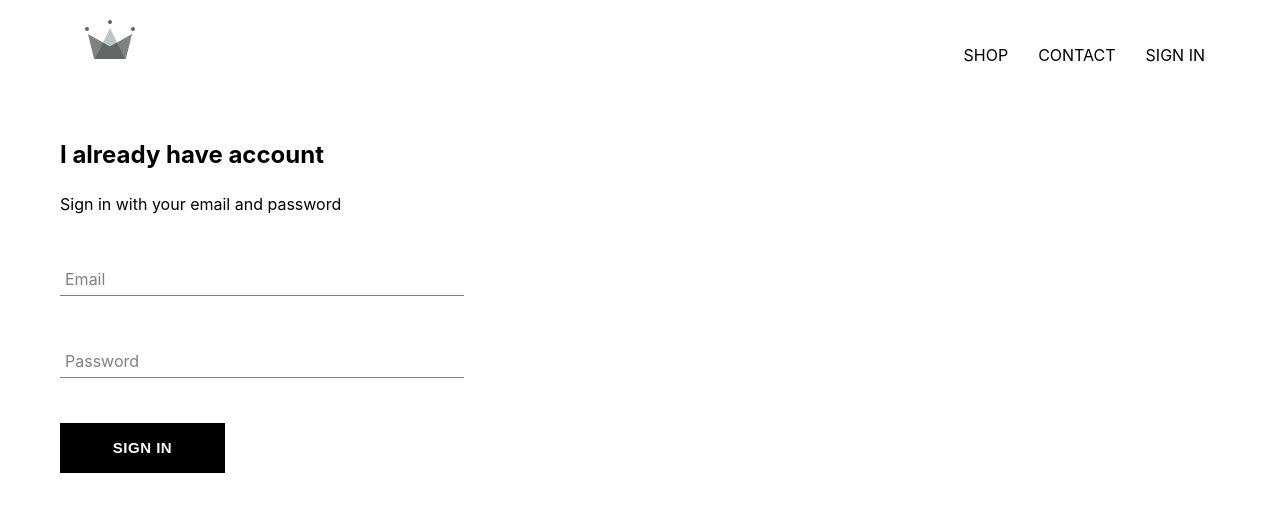
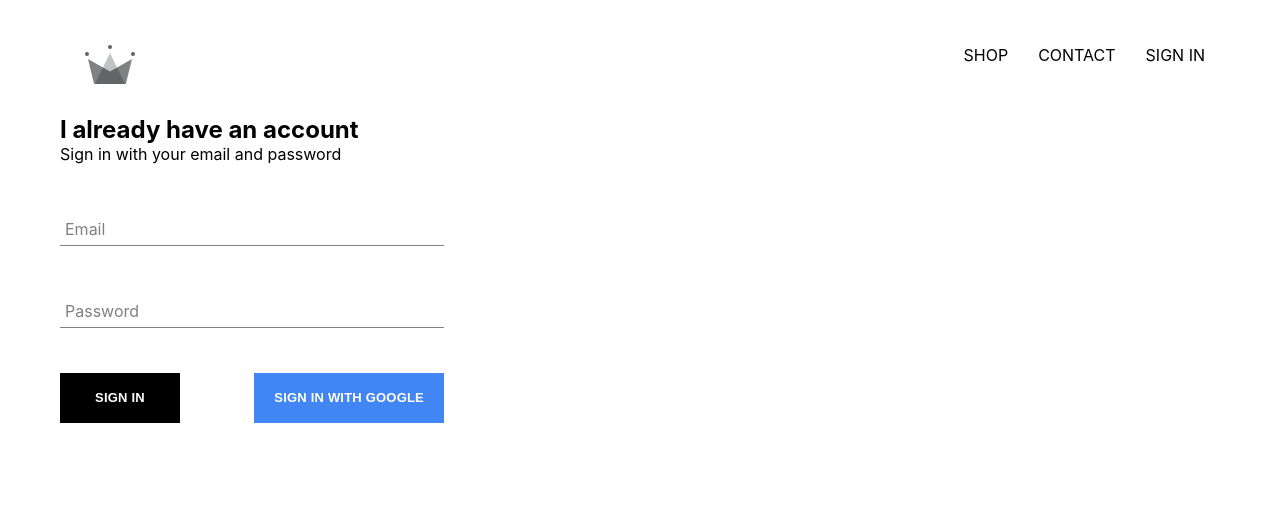
Before and after one commit to bdisann/crwn-app, a React (Create React App) app: page /signin in a window 1280 px wide. Shown: the top 512 px of the page. Built offline with nearby package versions, Linux system fonts and the light colour scheme; no server answers.

Commit message:
mengkonfigurasi autentikasi menggunakan google firebase halaman url=/signin

```diff
--- a/package.json
+++ b/package.json
@@ -6,6 +6,7 @@
     "@testing-library/jest-dom": "^5.11.9",
     "@testing-library/react": "^11.2.5",
     "@testing-library/user-event": "^12.6.3",
+    "firebase": "^8.2.9",
     "node-sass": "^4.14.1",
     "react": "^17.0.1",
     "react-dom": "^17.0.1",
--- a/src/App.css
+++ b/src/App.css
@@ -1,3 +1,7 @@
+* {
+  box-sizing: border-box;
+}
+
 body {
   padding: 20px 60px;
 }
--- a/src/App.js
+++ b/src/App.js
@@ -2,6 +2,8 @@ import React from "react";
 import { Route, Switch } from "react-router-dom";
 
 import "./App.css";
+
+import { auth } from "./firebase/firebase.utils";
 
 import HomePage from "./pages/homepage/homepage.component";
 import ShopPage from "./pages/shop/shop.component";
@@ -15,10 +17,33 @@ const HatsPage = (props) => (
   </div>
 );
 
-function App() {
+class App extends React.Component {
+  constructor(props) {
+    super(props);
+
+    this.state = {
+      currentUser: null,
+    };
+  }
+
+  unsubscribeAuth = null;
+
+  componentDidMount() {
+    this.unsubscribeAuth = auth.onAuthStateChanged((user) => {
+      this.setState({ currentUser: user });
+
+      console.log(user);
+    });
+  }
+
+  componentWillUnmount() {
+    this.unsubscribeAuth();
+  }
+
+  render() {
     return (
       <div>
-      <Header />
+        <Header currentUser={this.state.currentUser} />
         <Switch>
           <Route component={HatsPage} path="/shop/hats" />
           <Route component={ShopPage} path="/shop" />
@@ -28,5 +53,6 @@ function App() {
       </div>
     );
   }
+}
 
 export default App;
--- a/src/components/custom-button/custom-button.component.jsx
+++ b/src/components/custom-button/custom-button.component.jsx
@@ -2,8 +2,11 @@ import React from "react";
 
 import "./custom-button.styles.scss";
 
-const CustomButton = ({ children, ...otherProps }) => (
-  <button className="custom-button" {...otherProps}>
+const CustomButton = ({ children, isGoogleSignIn, ...otherProps }) => (
+  <button
+    className={`${isGoogleSignIn ? "google-sign-in" : ""} custom-button`}
+    {...otherProps}
+  >
     {children}
   </button>
 );
--- a/src/components/custom-button/custom-button.styles.scss
+++ b/src/components/custom-button/custom-button.styles.scss
@@ -1,11 +1,11 @@
 .custom-button {
-  min-width: 165px;
+  min-width: 120px;
   width: auto;
   height: 50px;
-  letter-spacing: 0.5px;
+  letter-spacing: 0.2px;
   line-height: 50px;
-  padding: 0px 35px 0px 35px;
-  font-size: 15px;
+  padding: 0px 20px 0px 20px;
+  font-size: 13px;
   background-color: black;
   color: white;
   text-transform: uppercase;
@@ -18,4 +18,13 @@
     color: black;
     border: 1px solid black;
   }
+
+  &.google-sign-in {
+    background-color: #4285f4;
+    color: white;
+    &:hover {
+      background-color: #357ae8;
+      border: none;
+    }
+  }
 }
--- a/src/components/form-input/form-input.component.jsx
+++ b/src/components/form-input/form-input.component.jsx
@@ -9,7 +9,7 @@ const FormInput = ({ handleChange, label, ...otherProps }) => (
       <label
         htmlFor=""
         className={`form-input-label ${
-          otherProps.defaultValue.length ? "shrink" : ""
+          otherProps.value.length ? "shrink" : ""
         }`}
       >
         {label}
--- a/src/components/header/header.component.jsx
+++ b/src/components/header/header.component.jsx
@@ -1,12 +1,12 @@
 import React from "react";
 import { Link } from "react-router-dom";
+import { auth } from "../../firebase/firebase.utils";
 
 import { ReactComponent as Logo } from "../../assets/images/crown.svg";
 
 import "./header.styles.scss";
 
-class Header extends React.Component {
-  render() {
+const Header = ({ currentUser }) => {
   return (
     <div className="header">
       <Link to="/" className="logo-container">
@@ -19,13 +19,19 @@ class Header extends React.Component {
         <Link className="option" to="/contact">
           CONTACT
         </Link>
+        {currentUser ? (
+          <div className="option" onClick={() => auth.signOut()}>
+            {" "}
+            SIGN OUT{" "}
+          </div>
+        ) : (
           <Link className="option" to="/signin">
             SIGN IN
           </Link>
+        )}
       </div>
     </div>
   );
-  }
-}
+};
 
 export default Header;
--- a/src/components/header/header.styles.scss
+++ b/src/components/header/header.styles.scss
@@ -20,6 +20,7 @@
       padding: 10px 15px;
       text-decoration: none;
       color: black;
+      cursor: pointer;
     }
   }
 }
--- a/src/components/sign-in/sign-in.component.jsx
+++ b/src/components/sign-in/sign-in.component.jsx
@@ -4,23 +4,26 @@ import FormInput from "../form-input/form-input.component";
 import CustomButton from "../custom-button/custom-button.component";
 
 import "./sign-in.styles.scss";
+import { signInWithGoogle } from "../../firebase/firebase.utils";
 
 class SignIn extends React.Component {
-  state = {
-    email: "",
-    password: "",
-  };
+  constructor(props) {
+    super(props);
+
+    this.state = {
+      email: "",
+      password: "",
+    };
+  }
 
   handleSubmit = (event) => {
     event.preventDefault();
 
-    this.state({ email: "", password: "" });
+    this.setState({ email: "", password: "" });
   };
 
   handleChange = (event) => {
     const { value, name } = event.target;
-
-    console.log(event.target);
 
     this.setState({ [name]: value });
   };
@@ -28,28 +31,32 @@ class SignIn extends React.Component {
   render() {
     return (
       <div className="sign-in">
-        <h2 className="title">I already have account</h2>
-        <p className="subtitle">Sign in with your email and password</p>
+        <h2>I already have an account</h2>
+        <span>Sign in with your email and password</span>
 
-        <form onSubmit={this.handleSubmit} action="">
+        <form onSubmit={this.handleSubmit}>
           <FormInput
             name="email"
             type="email"
             handleChange={this.handleChange}
-            defaultValue={this.state.email}
+            value={this.state.email}
             label="Email"
             required
           />
           <FormInput
             name="password"
             type="password"
+            value={this.state.password}
             handleChange={this.handleChange}
-            defaultValue={this.state.password}
             label="Password"
             required
           />
-
-          <CustomButton type="submit">Sign In</CustomButton>
+          <div className="buttons">
+            <CustomButton type="submit"> Sign in </CustomButton>
+            <CustomButton onClick={signInWithGoogle} isGoogleSignIn>
+              Sign in with Google
+            </CustomButton>
+          </div>
         </form>
       </div>
     );
--- a/src/components/sign-in/sign-in.styles.scss
+++ b/src/components/sign-in/sign-in.styles.scss
@@ -6,4 +6,9 @@
   .title {
     margin: 25px 0px;
   }
+
+  .buttons {
+    display: flex;
+    justify-content: space-between;
+  }
 }
--- /dev/null
+++ b/src/firebase/firebase.utils.js
@@ -0,0 +1,24 @@
+import firebase from "firebase/app";
+import "firebase/firestore";
+import "firebase/auth";
+
+const config = {
+  apiKey: "AIzaSyC_DOiozkN0tD5ibzvkPD_PVQGOaqNVLzU",
+  authDomain: "crwn-db-87d81.firebaseapp.com",
+  projectId: "crwn-db-87d81",
+  storageBucket: "crwn-db-87d81.appspot.com",
+  messagingSenderId: "11090518722",
+  appId: "1:11090518722:web:e0daeda8f032a0c688d15b",
+};
+
+firebase.initializeApp(config);
+
+export const auth = firebase.auth();
+export const firestore = firebase.firestore();
+
+const provider = new firebase.auth.GoogleAuthProvider();
+provider.setCustomParameters({ prompt: "select_account" });
+
+export const signInWithGoogle = () => auth.signInWithPopup(provider);
+
+export default firebase;
```
Also changed, not shown: 1 other file (tests, documents, lock files or other folders). Lines whose indentation alone changed are shown as unchanged.
